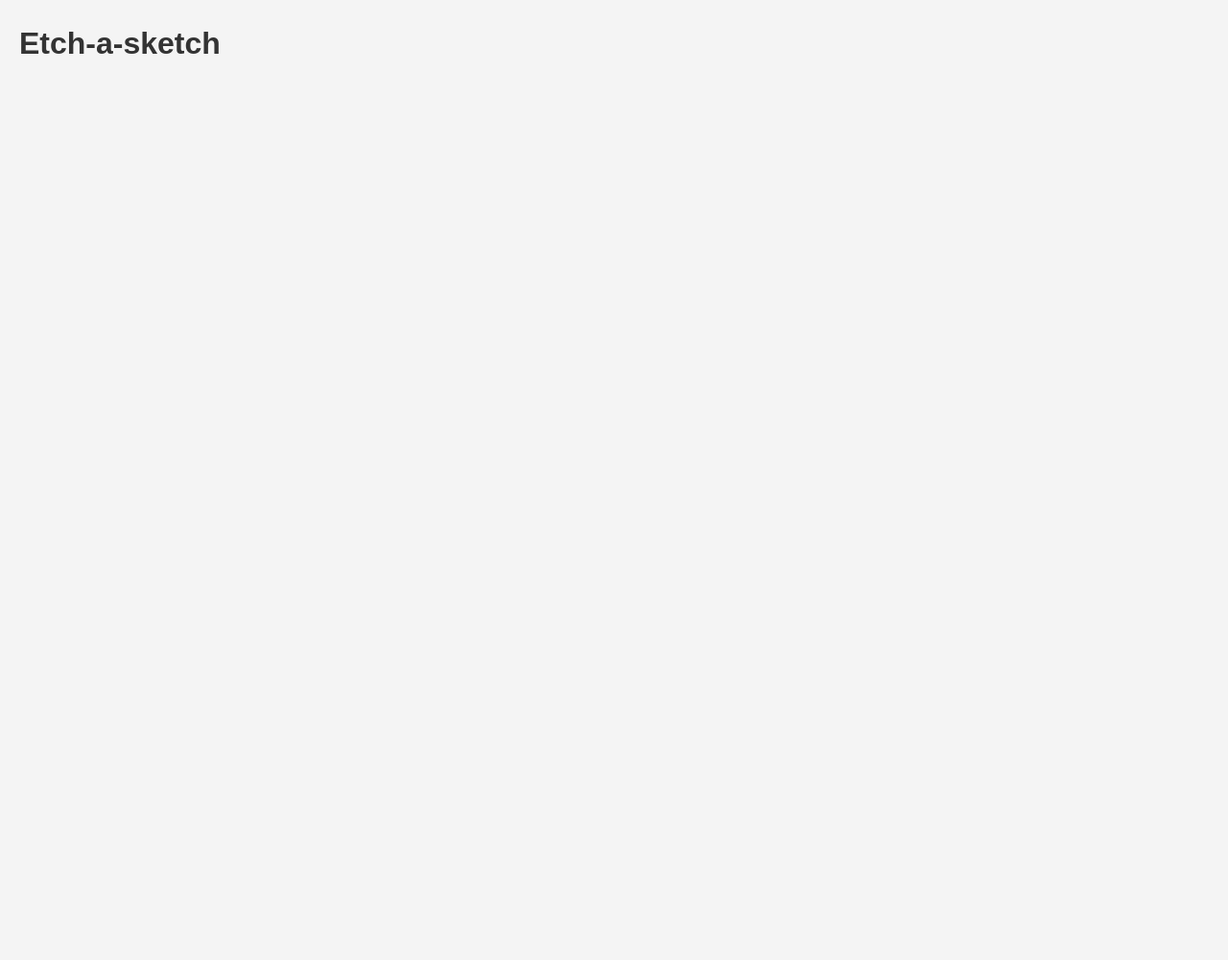
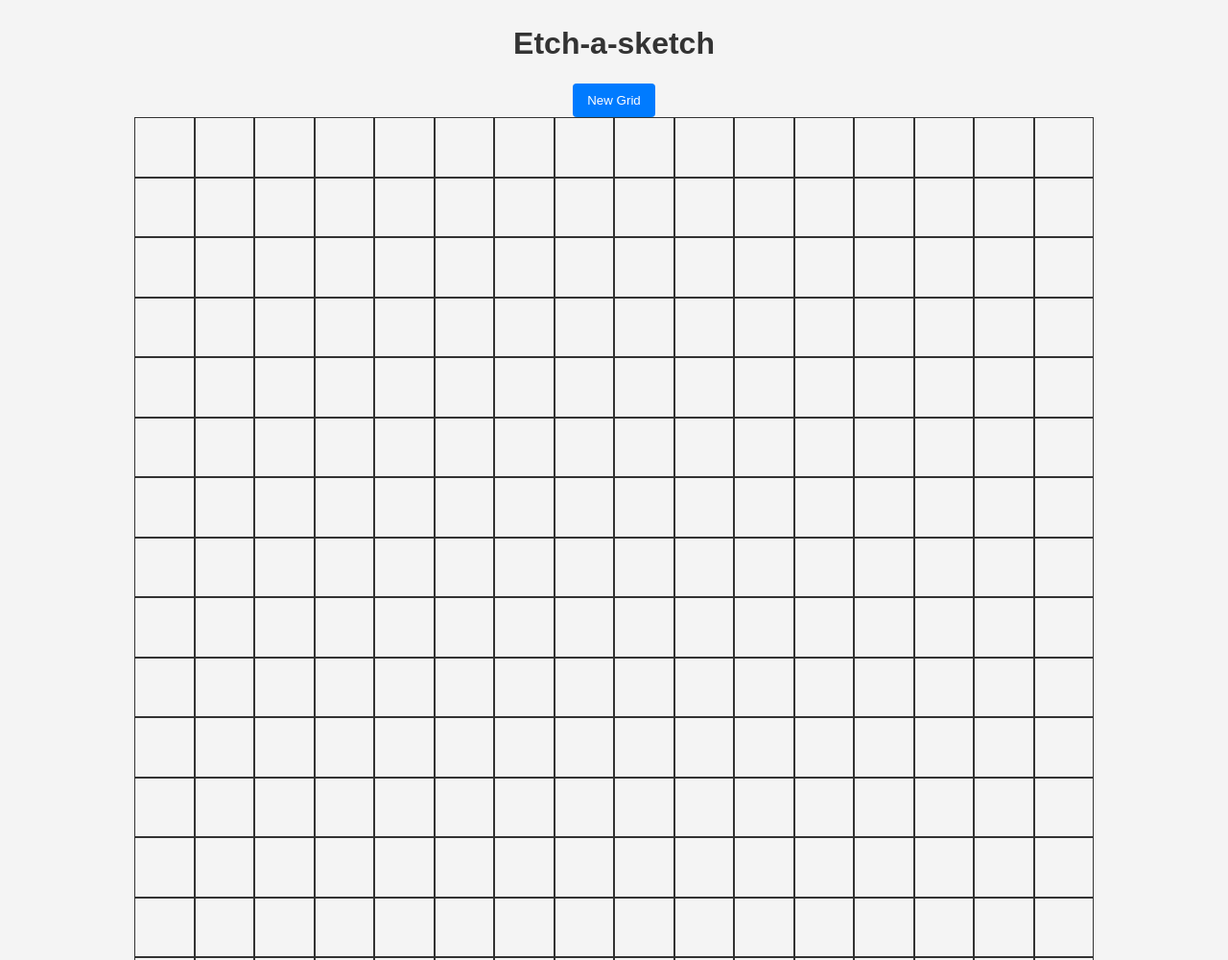
Before and after one commit to faiappu/etch-a-sketch, a plain HTML site: page index.html in a window 1280 px wide. Shown: the top 1000 px of the page at 96% size. Before the commit the page ends 800 px from the top, so only its background shows below. Drawn offline with Linux system fonts and the light colour scheme.

Commit message:
functioning app where grid size can be altered

```diff
--- a/css/style.css
+++ b/css/style.css
@@ -47,4 +47,36 @@ button {
     border-radius: 4px; /* Rounded corners */
     background-color: #007BFF; /* Button background color */
     color: white; /* Button text color */
-    cursor: pointer; /*
+    cursor: pointer;
+}
+
+/* typography */
+.text-center {
+    text-align: center;
+}
+
+/* Section */
+section {
+    margin: 0 auto;
+}
+
+/* Flexbox and item */
+
+.container {
+    display: flex;
+    flex-wrap: wrap;
+    width: 1000px;
+    height: 1000px;
+    margin: 0 auto;
+}
+
+.item {
+    /* width: calc(100% / 16);
+    height: calc(100% / 16); */
+    box-sizing: border-box;
+    border: 1px solid #333;
+}
+
+.hover {
+    background-color: aqua;
+}
--- a/index.html
+++ b/index.html
@@ -8,8 +8,14 @@
     <script src="./js/script.js" defer></script>
 </head>
 <body>
-    <div>
+    <div class="text-center">
         <h1>Etch-a-sketch</h1>
+        <button id="new_grid">New Grid</button>
     </div>
+    <section id="Application">
+        <div class="container">
+            <!-- grid populated here via JS -->
+        </div>
+    </section>
 </body>
 </html>
--- a/js/script.js
+++ b/js/script.js
@@ -0,0 +1,42 @@
+const container = document.querySelector(".container");
+let gridSize;
+
+function gridBuilder(size) {
+    size = Number(size);
+    gridSize = size * size;
+
+    container.innerHTML = '';
+
+    for (let i = 0; i< gridSize; i++) {
+        const item = document.createElement("div");
+        item.style.height = `calc(100% / ${size})`;
+        item.style.width = `calc(100% / ${size})`;
+        item.classList.add('item');
+        container.appendChild(item);
+    }
+
+
+    const items = document.querySelectorAll('.item');
+
+    items.forEach(item => {
+        item.addEventListener('mouseover', function(e) {
+            item.classList.add('hover');
+        });
+    });
+    console.log(size);
+}
+
+gridBuilder(16);
+
+const button = document.querySelector('button');
+button.addEventListener('click', function(e){
+    let size = prompt('Enter new grid dimensions');
+    size = Number(size);
+    if (isNaN(size) || size < 0) {
+        throw new TypeError('not a Number');
+    }
+    else if ( size > 100 ){
+        throw new Error('Too big');
+    }
+    gridBuilder(size);
+});
```
